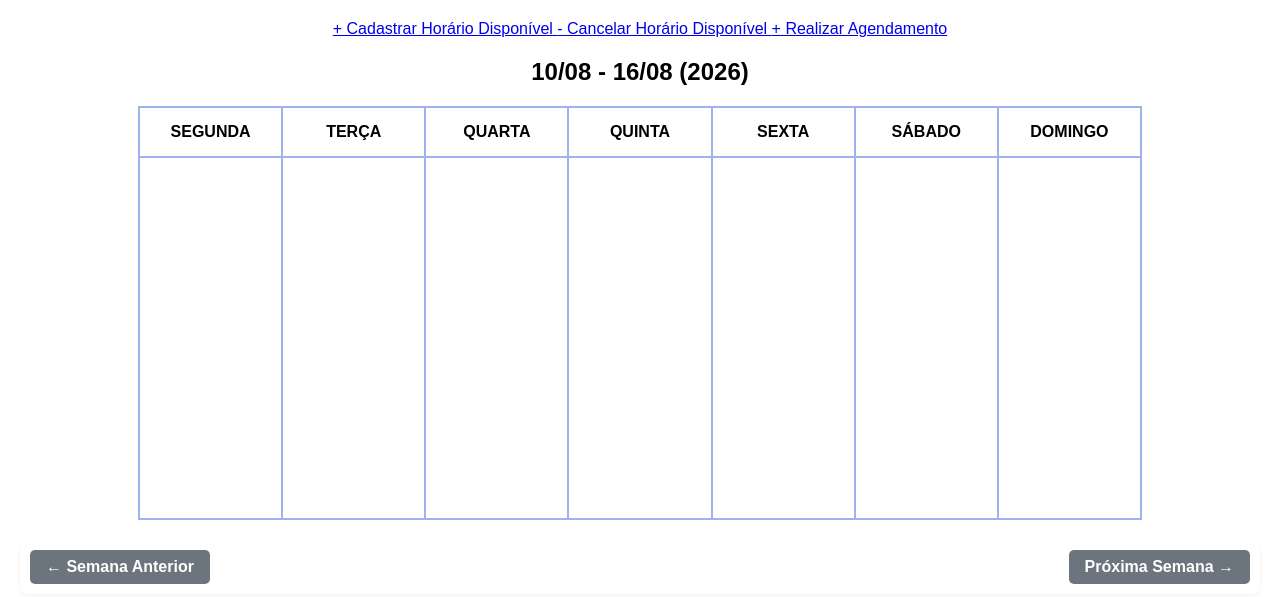
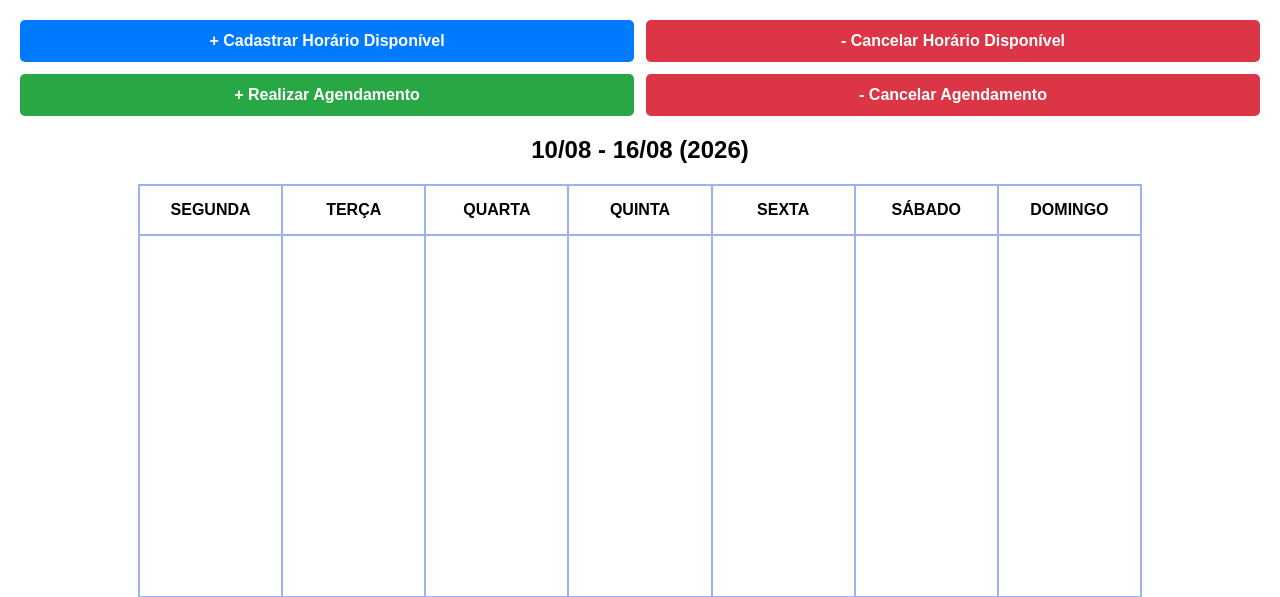
Before and after one commit to samuelslv7/ClinicaEstetica, a Django app: page /agendar/horarios/ in a window 1280 px wide. Shown: the top 597 px of the page. Run offline with Django 5.2, Linux system fonts and the light colour scheme; data that the repository does not hold is empty.

Commit message:
feat: cancelar agendamento

```diff
--- a/agendar/templates/horarios/homeHorarios.html
+++ b/agendar/templates/horarios/homeHorarios.html
@@ -7,15 +7,21 @@
     <link rel="stylesheet" href="{% static 'css/horarios.css' %}">
 </head>
 <body>
-     <div class="painel-acoes">
-        <a href="{% url 'agendar:cadastrarHorario' %}" class="btn-acao btn-horario">
+<div style="display: grid; grid-template-columns: 1fr 1fr; gap: 12px; margin-bottom: 20px;">
+    <a href="{% url 'agendar:cadastrarHorario' %}" style="background-color: #007bff; color: white; padding: 12px; text-decoration: none; border-radius: 5px; text-align: center; font-weight: bold;">
         + Cadastrar Horário Disponível
     </a>
-        <a href="{% url 'agendar:cancelarHorario' %}" class="btn-acao btn-horario">
+
+    <a href="{% url 'agendar:cancelarHorario' %}" style="background-color: #dc3545; color: white; padding: 12px; text-decoration: none; border-radius: 5px; text-align: center; font-weight: bold;">
         - Cancelar Horário Disponível
     </a>
-        <a href="{% url 'agendar:realizarAgendamento' %}" class="btn-acao btn-agendamento">
+
+    <a href="{% url 'agendar:realizarAgendamento' %}" style="background-color: #28a745; color: white; padding: 12px; text-decoration: none; border-radius: 5px; text-align: center; font-weight: bold;">
         + Realizar Agendamento
+    </a>
+
+    <a href="{% url 'agendar:cancelarAgendamento' %}" style="background-color: #dc3545; color: white; padding: 12px; text-decoration: none; border-radius: 5px; text-align: center; font-weight: bold;">
+        - Cancelar Agendamento
     </a>
 </div>
 
--- a/agendar/urls.py
+++ b/agendar/urls.py
@@ -13,6 +13,7 @@ urlpatterns = [
     path("horarios/",views.agenda_horarios,name="agenda"),
     path("horarios/cadastrarHorario",views.horario_cadastrar,name="cadastrarHorario"),
     path("horarios/realizarAgendamento",views.agendamento_realizar,name="realizarAgendamento"),
-    path("horarios/cancelarHorario",views.horario_cancelar,name="cancelarHorario")
+    path("horarios/cancelarHorario",views.horario_cancelar,name="cancelarHorario"),
+    path("horarios/cancelarAgendamento",views.agendamento_cancelar,name="cancelarAgendamento")
 
 ]
--- a/agendar/views.py
+++ b/agendar/views.py
@@ -62,7 +62,7 @@ def horario_cancelar(request : HttpRequest):
     hoje = agora.date()
     hora_atual = agora.time()
     contexto = {"horarios" : HorarioModel.objects.filter(livre = True).filter(
-            Q(data__gt=hoje) | Q(data=hoje, horario__gte=hora_atual)
+            Q(data__gt=hoje) | Q(data=hoje, horario__gte=hora_atual).order_by("data", "horario")
         )} #Horarios de datas posteriores a atual ou no mesmo dia com horas acima da atual.
     return render(request,'horarios/cancelarHorario.html',contexto)
 
@@ -83,6 +83,29 @@ def agendamento_realizar(request: HttpRequest):
             messages.error(request, 'Erro ao realizar o agendamento. Verifique os dados informados.')
     contexto = {"form": AgendamentoForm()}
     return render(request, "horarios/realizarAgendamento.html", contexto)
+
+def agendamento_cancelar(request : HttpRequest):
+    if request.method == "POST":
+        horario_id = request.POST.get("horario_id")
+        if horario_id:
+            horario = get_object_or_404(HorarioModel, id =horario_id)
+            AgendamentoModel.objects.filter(horario=horario).delete()
+            horario.livre = True
+            horario.save()
+            messages.success(request, "agendamento removido!")
+            return redirect("agendar:cancelarAgendamento")
+        else:
+            messages.error(request, 'Erro ao remover o agendamento selecionado.')
+
+    agora = datetime.now()
+    hoje = agora.date()
+    hora_atual = agora.time()
+
+    contexto = {"horarios" : HorarioModel.objects.filter(livre = False).filter(
+        Q(data__gt=hoje) | Q(data=hoje, horario__gte=hora_atual)
+    ).order_by("data", "horario")}
+    return render(request,'horarios/cancelarAgendamento.html',contexto)
+
 
 def editar_cliente(request, cliente_cpf):
     cliente = get_object_or_404(Cliente, cpf=cliente_cpf)
```
Also changed, not shown: agendar/templates/horarios/cancelarAgendamento.html (added, +36 -0 lines). Lines whose indentation alone changed are shown as unchanged.
